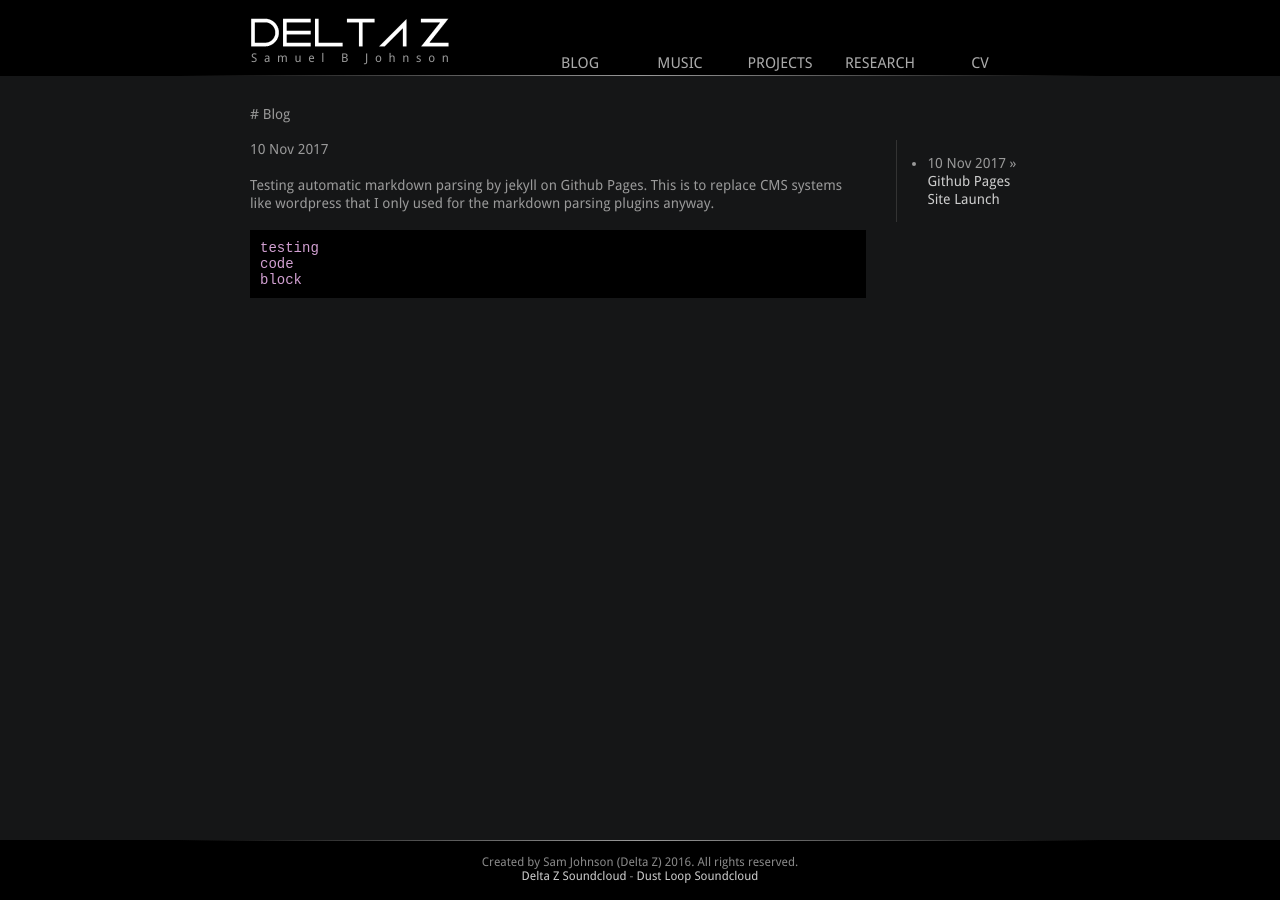
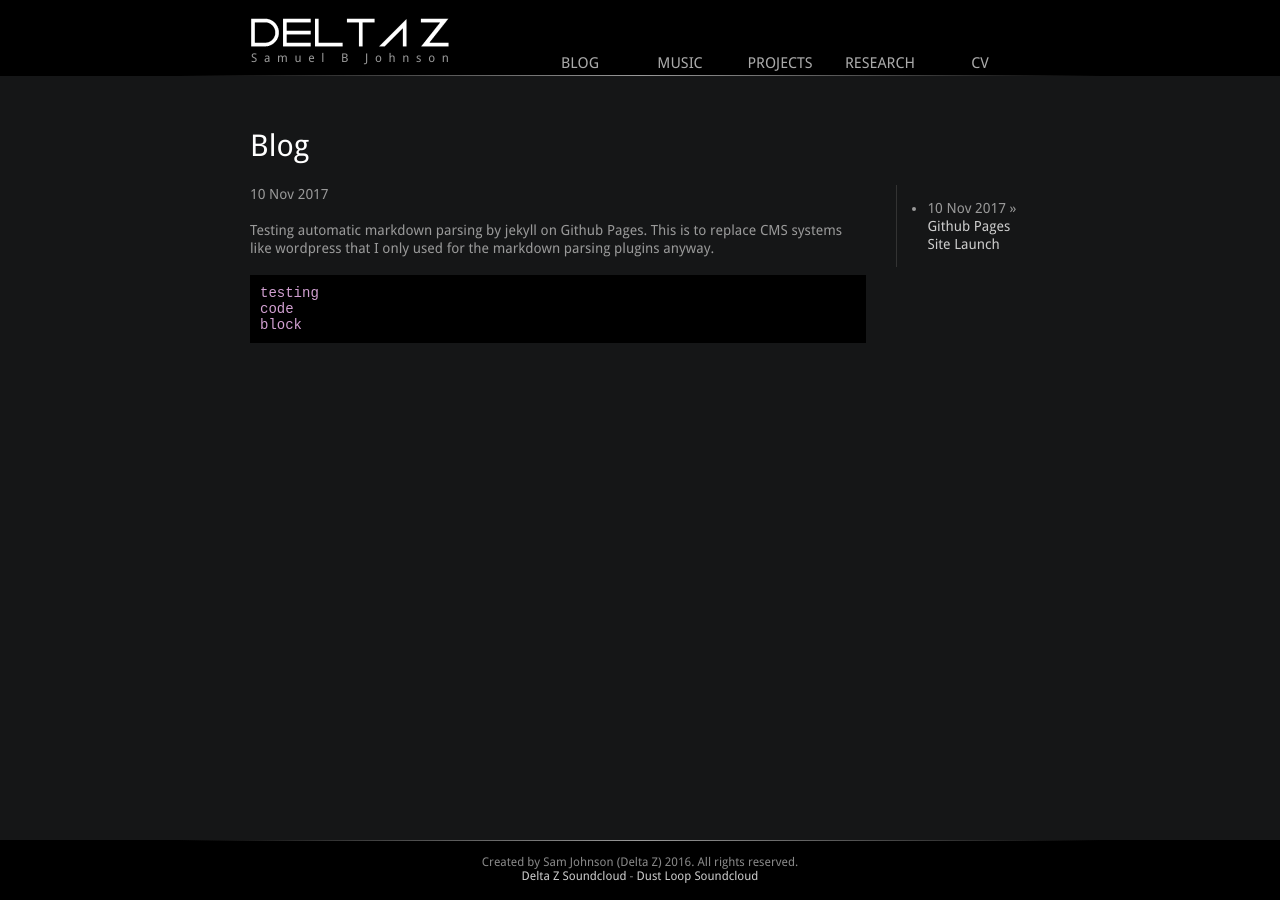
Before and after one commit to deltaz0/deltaz0.github.io, a Jekyll site: the page built from _posts/2017-11-10-github-pages-site-launch.md, in a window 1280 px wide. Built offline with Jekyll 4.4.1, drawn with Linux system fonts in a browser that asks for light colours.

```diff
--- a/_layouts/post.html
+++ b/_layouts/post.html
@@ -1,8 +1,7 @@
 ---
 layout: default
 ---
-# Blog
-
+<h1>Blog</h1>
 <div>
 <div class="postselector">
 <ul class="posts">
```
